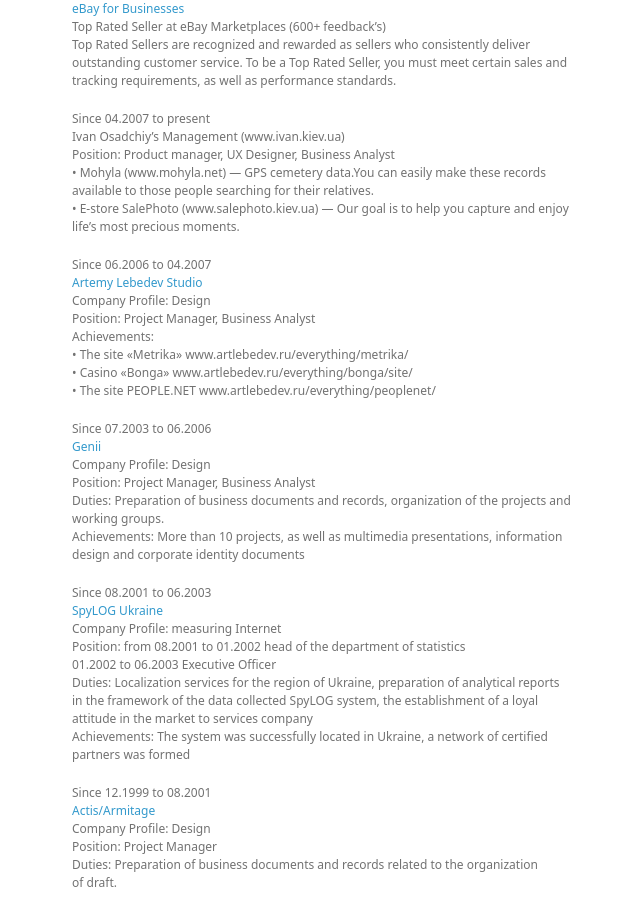
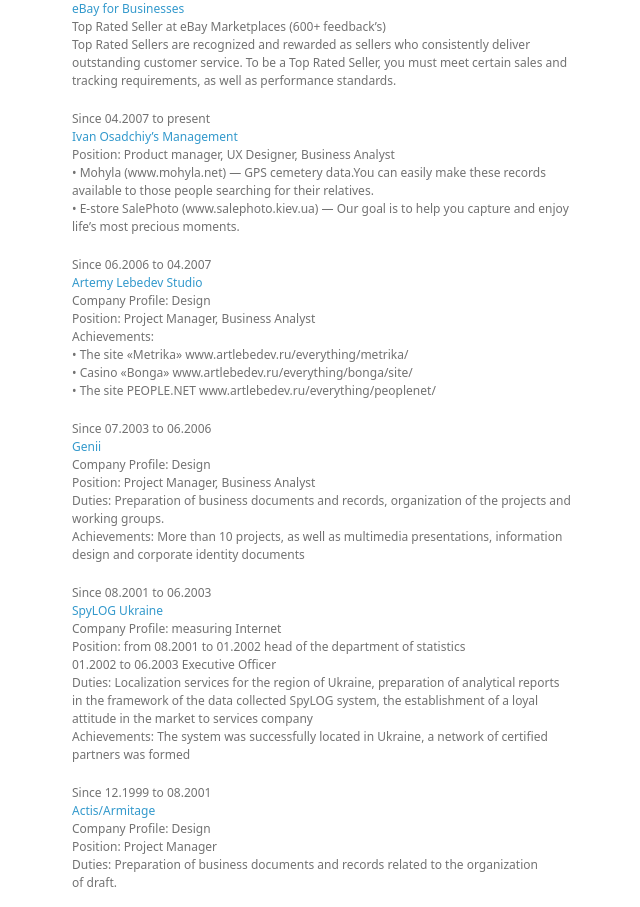
Before and after one commit to ivanosadchiy/curriculum.vitae.io, a plain HTML site: page index.html in a window 1280 px wide. Shown: the part 808-1715 px from the top of the page, without its empty margins (498-1138 px from the left). Drawn offline with Linux system fonts and the light colour scheme; a web font is replaced by a local one.

Commit message:
Update index.html

```diff
--- a/index.html
+++ b/index.html
@@ -68,8 +68,9 @@
 <a href="http://pages.ebay.com/sellerinformation/build-your-business-online/">eBay for Businesses</a><br />
 Top Rated Seller at&nbsp;eBay Marketplaces (600+ feedback&rsquo;s)<br />
 Top Rated Sellers are recognized and rewarded as&nbsp;sellers who consistently deliver outstanding customer service. To&nbsp;be&nbsp;a&nbsp;Top Rated Seller, you must meet certain sales and tracking requirements, as&nbsp;well as&nbsp;performance standards.</p>
+
 <p>Since&nbsp;04.2007 to&nbsp;present<br />
-Ivan Osadchiy&rsquo;s Management (www.ivan.kiev.ua) <br />
+<a href="http://ivan.kiev.ua">Ivan Osadchiy&rsquo;s Management</a><br />
 Position: Product manager, UX&nbsp;Designer, Business Analyst<br />
 &bull; Mohyla (www.mohyla.net)&nbsp;&mdash; GPS cemetery data.You can easily make these records available to&nbsp;those people searching for their relatives.<br />
 &bull; E-store SalePhoto (www.salephoto.kiev.ua)&nbsp;&mdash; Our goal is&nbsp;to&nbsp;help you capture and enjoy life&rsquo;s most precious moments.</p>
```
